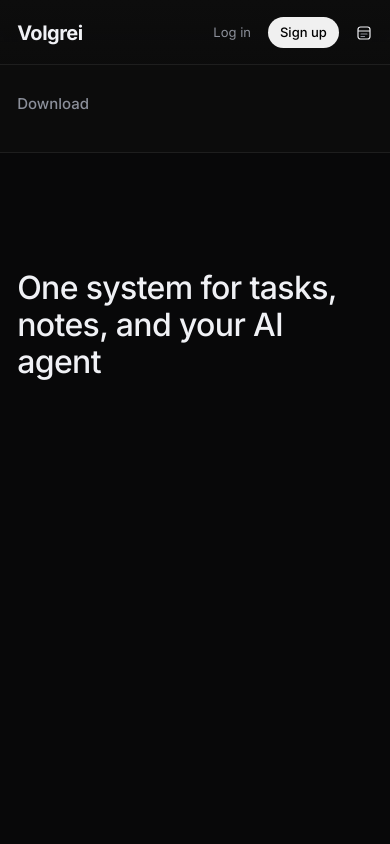
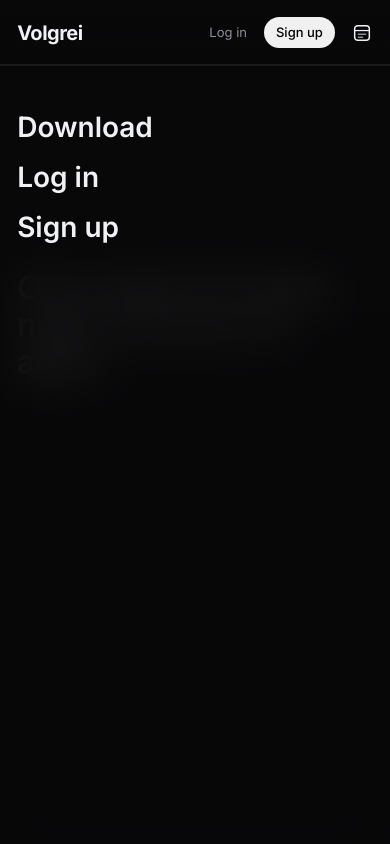
Before and after one commit to adrianleopizzi/volgrei-site, a Next.js app: page / in a window 390 px wide. Both pictures are taken after a click on the button "Menu". Shown: the top 844 px of the page. Built offline with nearby package versions, Linux system fonts and the light colour scheme.

Commit message:
update Navbar

```diff
--- a/components/Navbar.tsx
+++ b/components/Navbar.tsx
@@ -14,7 +14,7 @@ export default function Navbar() {
           height: "65px",
           backdropFilter: "blur(20px) saturate(160%)",
           WebkitBackdropFilter: "blur(20px) saturate(160%)",
-          background: "linear-gradient(to bottom, rgba(13, 13, 13, 1) 0%, rgba(13, 13, 13, 0.95) 30%, rgba(13, 13, 13, 0.85) 70%, rgba(13, 13, 13, 0.80) 100%)",
+          background: "linear-gradient(to bottom, rgba(8, 8, 9, 1) 0%, rgba(8, 8, 9, 0.95) 30%, rgba(8, 8, 9, 0.85) 70%, rgba(8, 8, 9, 0.80) 100%)",
           borderBottom: "1px solid rgba(42, 42, 42, 0.6)",
         }}
       >
@@ -57,14 +57,14 @@ export default function Navbar() {
                 aria-label="Menu"
               >
                 {open ? (
-                  <svg width="18" height="18" viewBox="0 0 18 18" fill="none">
+                  <svg width="22" height="22" viewBox="0 0 18 18" fill="none">
                     <rect x="3" y="3" width="12" height="12" rx="2.5" stroke="var(--text-primary)" strokeWidth="1.2"/>
                     <line x1="3" y1="7" x2="15" y2="7" stroke="var(--text-primary)" strokeWidth="1"/>
                     <line x1="6" y1="10" x2="12" y2="10" stroke="var(--text-secondary)" strokeWidth="1.2" strokeLinecap="round"/>
                     <line x1="6" y1="12.5" x2="9.5" y2="12.5" stroke="var(--text-secondary)" strokeWidth="1.2" strokeLinecap="round"/>
                   </svg>
                 ) : (
-                  <svg width="18" height="18" viewBox="0 0 18 18" fill="none">
+                  <svg width="22" height="22" viewBox="0 0 18 18" fill="none">
                     <rect x="3" y="3" width="12" height="12" rx="2.5" stroke="var(--text-secondary)" strokeWidth="1.2"/>
                     <line x1="6" y1="7" x2="12" y2="7" stroke="var(--text-secondary)" strokeWidth="1.2" strokeLinecap="round"/>
                     <line x1="6" y1="9.5" x2="12" y2="9.5" stroke="var(--text-secondary)" strokeWidth="1.2" strokeLinecap="round"/>
@@ -77,7 +77,7 @@ export default function Navbar() {
         </div>
       </nav>
 
-      {/* Mobile menu */}
+      {/* Mobile menu — panel sotto header, glass */}
       {open && (
         <div
           className="fixed md:hidden z-40"
@@ -85,20 +85,40 @@ export default function Navbar() {
             top: "65px",
             left: 0,
             right: 0,
-            background: "rgba(13, 13, 13, 0.98)",
-            backdropFilter: "blur(20px)",
-            WebkitBackdropFilter: "blur(20px)",
-            borderBottom: "1px solid rgba(42, 42, 42, 0.6)",
-            padding: "16px max(16px, 4.4vw) 24px",
+            bottom: 0,
+            backdropFilter: "blur(20px) saturate(160%)",
+            WebkitBackdropFilter: "blur(20px) saturate(160%)",
+            background: "linear-gradient(to bottom, rgba(8, 8, 9, 0.85) 0%, rgba(8, 8, 9, 0.80) 100%)",
+            borderTop: "1px solid rgba(42, 42, 42, 0.6)",
+            padding: "40px max(16px, 4.4vw)",
+            display: "flex",
+            flexDirection: "column",
+            gap: "8px",
           }}
         >
           <Link
             href="/download"
-            className="block transition-opacity hover:opacity-60"
-            style={{ color: "var(--text-secondary)", fontSize: "15px", fontWeight: 500, paddingTop: "12px", paddingBottom: "12px" }}
+            className="transition-opacity hover:opacity-60"
+            style={{ color: "var(--text-primary)", fontSize: "28px", fontWeight: 600 }}
             onClick={() => setOpen(false)}
           >
             Download
+          </Link>
+          <Link
+            href="/login"
+            className="transition-opacity hover:opacity-60"
+            style={{ color: "var(--text-primary)", fontSize: "28px", fontWeight: 600 }}
+            onClick={() => setOpen(false)}
+          >
+            Log in
+          </Link>
+          <Link
+            href="/signup"
+            className="transition-opacity hover:opacity-60"
+            style={{ color: "var(--text-primary)", fontSize: "28px", fontWeight: 600 }}
+            onClick={() => setOpen(false)}
+          >
+            Sign up
           </Link>
         </div>
       )}
```
